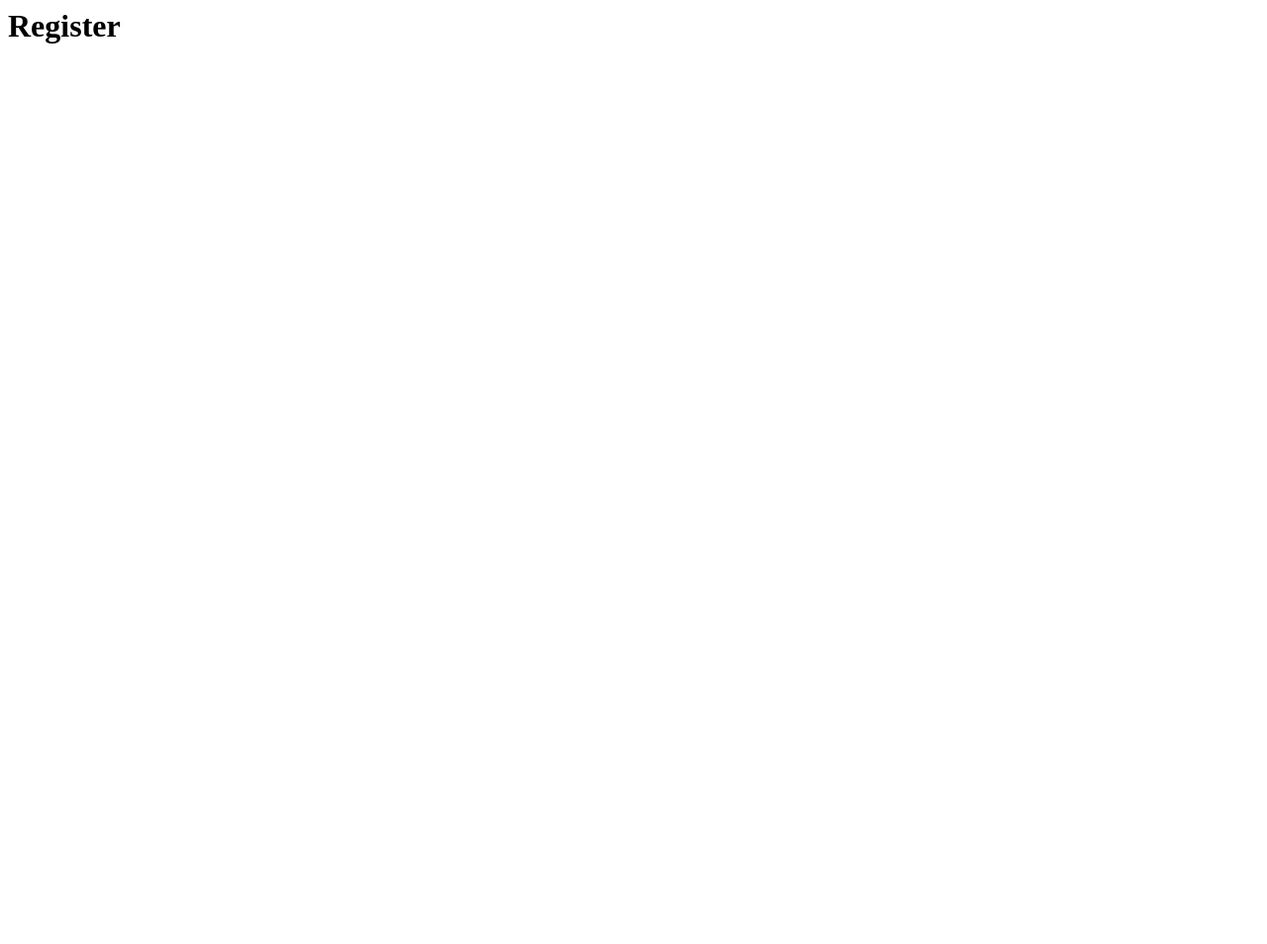
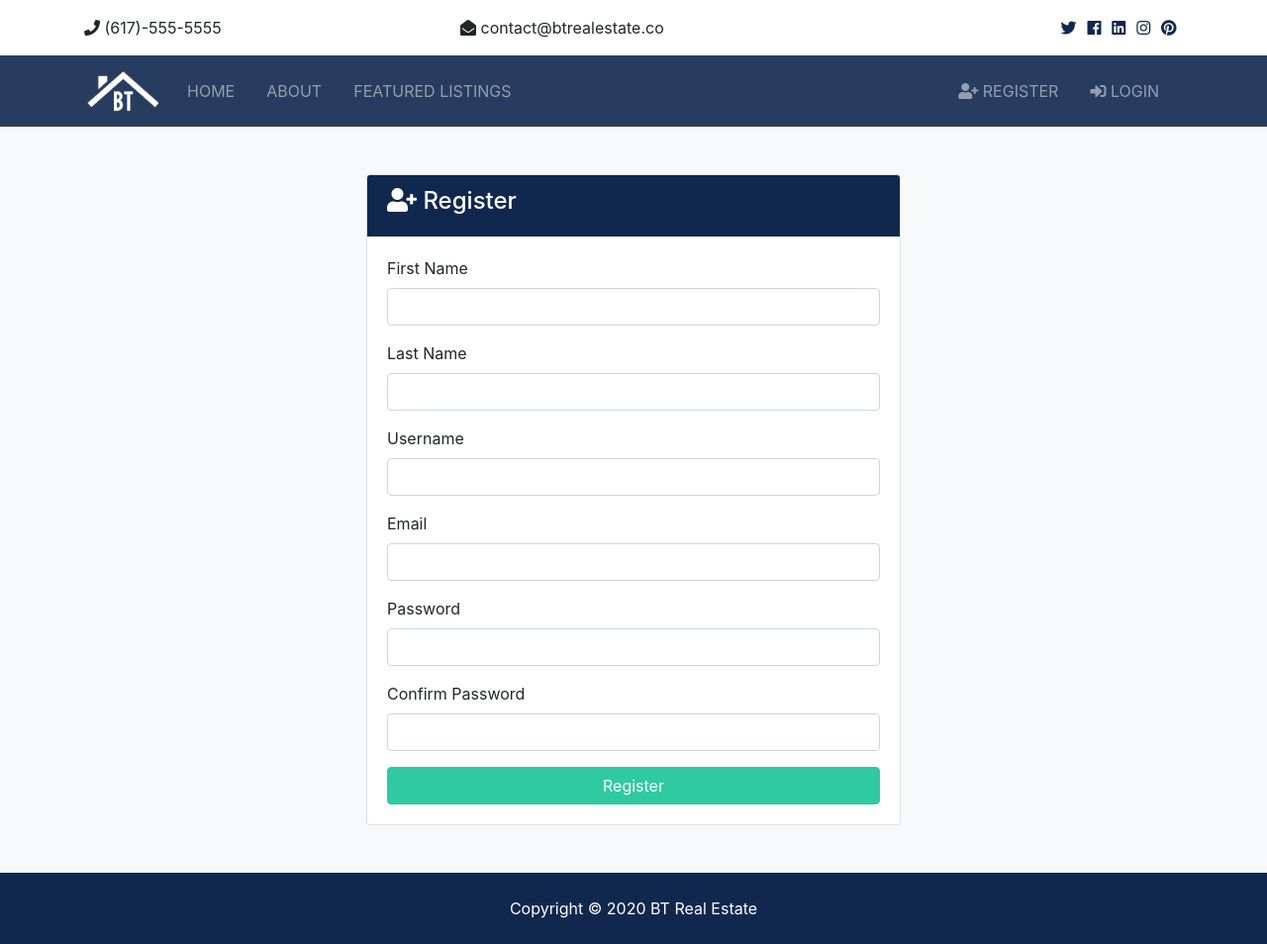
Before and after one commit to Arpik/BTRE_Project, a Django app: page /accounts/register in a window 1280 px wide. Before the commit the page is almost empty. Shown: the whole page at 99% size. Before the commit the page ends 44 px from the top, so only its background shows below. Run offline with Django 3.2, Linux system fonts and the light colour scheme; parts of the project's set-up code (start-up, migrations or seed data) failed here and were passed over; some libraries are stand-ins or nearby versions.

Commit message:
Added login and register templates.

```diff
--- a/btre/templates/accounts/register.htm
+++ b/btre/templates/accounts/register.htm
@@ -1 +1,48 @@
-<h1>Register</h1>
+{% extends 'base.htm' %}
+
+{% block content %}
+
+<section id="register" class="bg-light py-5">
+    <div class="container">
+      <div class="row">
+        <div class="col-md-6 mx-auto">
+          <div class="card">
+            <div class="card-header bg-primary text-white">
+              <h4>
+                <i class="fas fa-user-plus"></i> Register</h4>
+            </div>
+            <div class="card-body">
+                <form action="index.html">
+                  <div class="form-group">
+                  <label for="first_name">First Name</label>
+                  <input type="text" name="first_name" class="form-control" required>
+                </div>
+                <div class="form-group">
+                  <label for="last_name">Last Name</label>
+                  <input type="text" name="last_name" class="form-control" required>
+                </div>
+                <div class="form-group">
+                  <label for="username">Username</label>
+                  <input type="text" name="username" class="form-control" required>
+                </div>
+                <div class="form-group">
+                  <label for="email">Email</label>
+                  <input type="email" name="email" class="form-control" required>
+                </div>
+                <div class="form-group">
+                  <label for="password2">Password</label>
+                  <input type="password" name="password" class="form-control" required>
+                </div>
+                <div class="form-group">
+                  <label for="password">Confirm Password</label>
+                  <input type="password" name="password2" class="form-control" required>
+                </div>
+                <input type="submit" value="Register" class="btn btn-secondary btn-block">
+              </form>
+            </div>
+          </div>
+        </div>
+      </div>
+    </div>
+  </section>
+{% endblock %}
```
Also changed, not shown: btre/templates/accounts/login.htm (+33 -1 lines).
